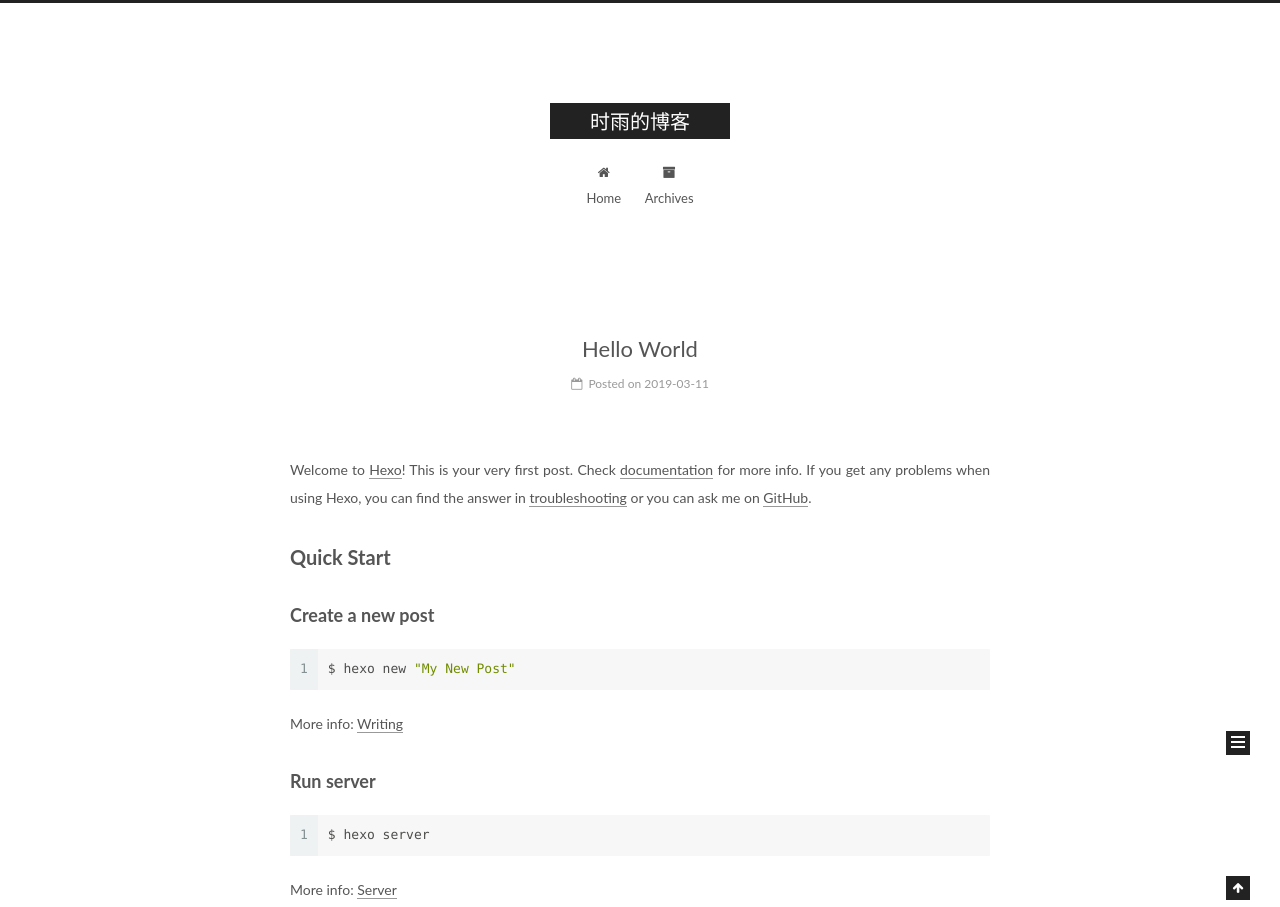
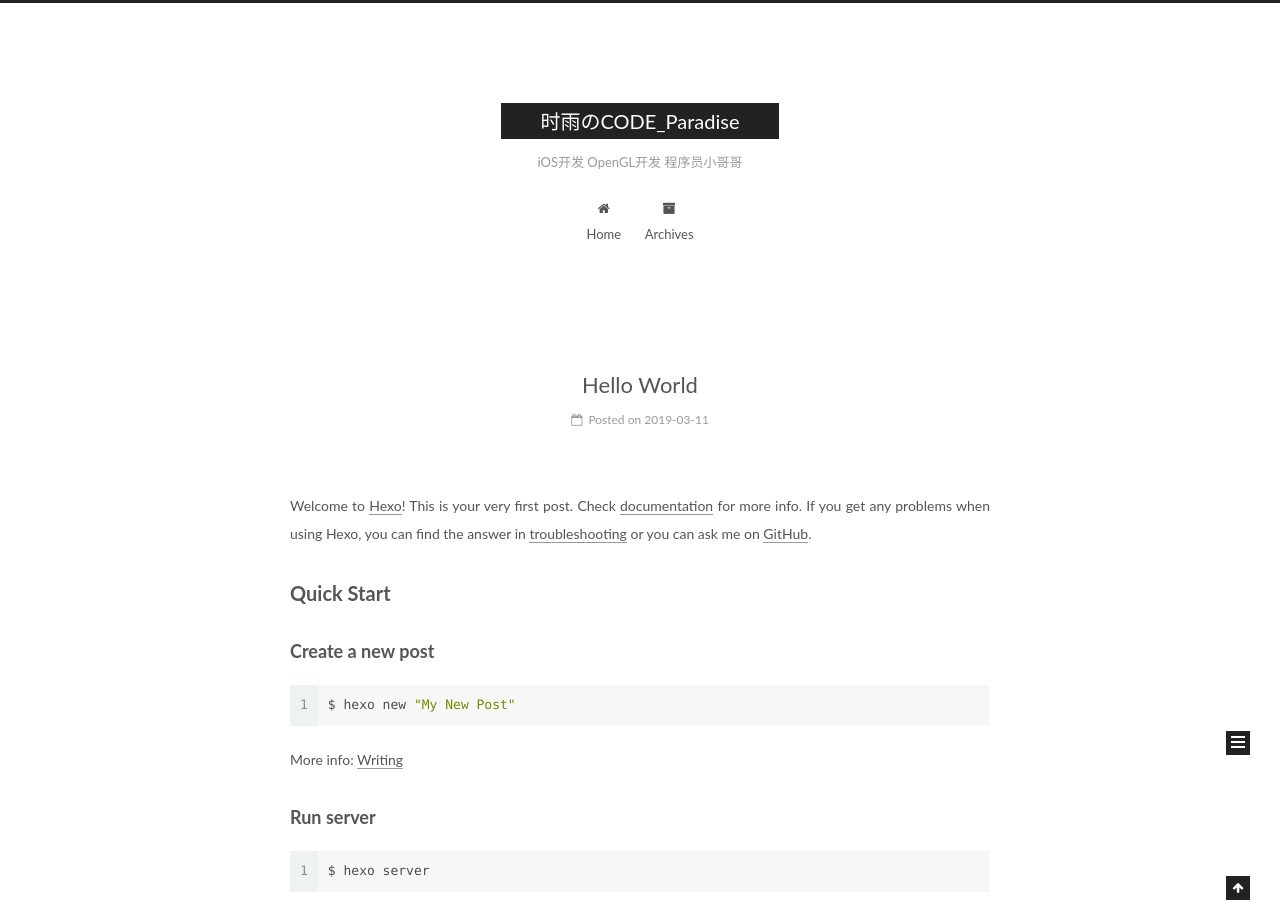
Before and after one commit to YuHan-L/YuHan-L.github.io, a plain HTML site: page index.html in a window 1280 px wide. Shown: the top 907 px of the page. Drawn offline with Linux system fonts and the light colour scheme.

Commit message:
Site updated: 2019-03-11 10:11:13

```diff
--- a/css/main.css
+++ b/css/main.css
@@ -1822,7 +1822,7 @@ pre .javascript .function {
   width: 4px;
   height: 4px;
   border-radius: 50%;
-  background: #fa4dff;
+  background: #9e2e91;
 }
 .links-of-blogroll {
   font-size: 13px;
--- a/index.html
+++ b/index.html
@@ -80,12 +80,12 @@
 
 
 <meta property="og:type" content="website">
-<meta property="og:title" content="时雨的博客">
+<meta property="og:title" content="时雨のCODE_Paradise">
 <meta property="og:url" content="http://yoursite.com/index.html">
-<meta property="og:site_name" content="时雨的博客">
+<meta property="og:site_name" content="时雨のCODE_Paradise">
 <meta property="og:locale" content="default">
 <meta name="twitter:card" content="summary">
-<meta name="twitter:title" content="时雨的博客">
+<meta name="twitter:title" content="时雨のCODE_Paradise">
 
 
 
@@ -121,7 +121,7 @@
 
 
 
-  <title>时雨的博客</title>
+  <title>时雨のCODE_Paradise</title>
 
 
 
@@ -152,12 +152,12 @@
     <div class="custom-logo-site-title">
       <a href="/" class="brand" rel="start">
         <span class="logo-line-before"><i></i></span>
-        <span class="site-title">时雨的博客</span>
+        <span class="site-title">时雨のCODE_Paradise</span>
         <span class="logo-line-after"><i></i></span>
       </a>
     </div>
 
-        <p class="site-subtitle"></p>
+        <p class="site-subtitle">iOS开发 OpenGL开发 程序员小哥哥</p>
 
   </div>
 
@@ -238,7 +238,7 @@
     </span>
 
     <span hidden itemprop="publisher" itemscope itemtype="http://schema.org/Organization">
-      <meta itemprop="name" content="时雨的博客">
+      <meta itemprop="name" content="时雨のCODE_Paradise">
     </span>
 
 
```
Also changed, not shown: 2019/03/11/hello-world/index.html (+5 -5 lines), archives/2019/03/index.html (+6 -6 lines), archives/2019/index.html (+6 -6 lines), archives/index.html (+6 -6 lines).
